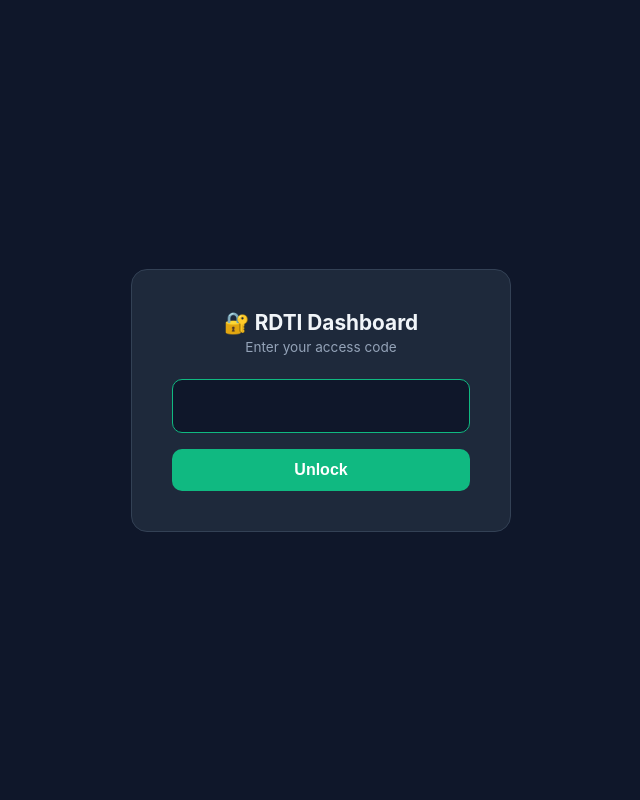
After one commit to BARRYPMARSHALL/rdti-calculator, a Flask app: page /dashboard/login in a window 1280 px wide. The commit adds this page. Shown: the whole page, without its empty margins (319-959 px from the left). Run offline with Flask 3, Linux system fonts and the light colour scheme.

Commit message:
Add dashboard auth — code 0794, login/logout, session-protected routes

```diff
--- a/app.py
+++ b/app.py
@@ -10,7 +10,8 @@ import os
 from datetime import datetime
 
 import stripe
-from flask import Flask, jsonify, request, send_file, render_template
+from flask import Flask, jsonify, request, send_file, render_template, session, redirect, url_for
+from functools import wraps
 from reportlab.lib.pagesizes import A4
 from reportlab.pdfgen import canvas
 
@@ -20,10 +21,12 @@ from analytics import log_event, get_stats
 # ── Config ────────────────────────────────────────────────────────────
 
 app = Flask(__name__, template_folder="templates")
+app.secret_key = os.environ.get("FLASK_SECRET_KEY", "rdti-calc-secret-2026")
 
 STRIPE_SECRET_KEY = os.environ.get("STRIPE_SECRET_KEY", "")
 STRIPE_PRICE_ID = os.environ.get("STRIPE_PRICE_ID", "price_rdti_report")
 DOMAIN = os.environ.get("DOMAIN", "http://localhost:5000")
+DASHBOARD_CODE = os.environ.get("DASHBOARD_CODE", "0794")
 
 if STRIPE_SECRET_KEY:
     stripe.api_key = STRIPE_SECRET_KEY
@@ -383,13 +386,42 @@ def _encode_params(data: dict) -> str:
 # ── Dashboard ─────────────────────────────────────────────────────────
 
 
+def login_required(f):
+    @wraps(f)
+    def decorated(*args, **kwargs):
+        if not session.get("dashboard_authed"):
+            return redirect(url_for("dashboard_login"))
+        return f(*args, **kwargs)
+    return decorated
+
+
+@app.route("/dashboard/login", methods=["GET", "POST"])
+def dashboard_login():
+    """Simple login page for dashboard access."""
+    if request.method == "POST":
+        code = request.form.get("code", "")
+        if code == DASHBOARD_CODE:
+            session["dashboard_authed"] = True
+            return redirect(url_for("dashboard"))
+        return render_template("login.html", error="Invalid code")
+    return render_template("login.html", error=None)
+
+
+@app.route("/dashboard/logout")
+def dashboard_logout():
+    session.pop("dashboard_authed", None)
+    return redirect(url_for("dashboard_login"))
+
+
 @app.route("/dashboard")
+@login_required
 def dashboard():
     """Serve the analytics dashboard."""
     return render_template("dashboard.html")
 
 
 @app.route("/api/dashboard-stats")
+@login_required
 def api_dashboard_stats():
     """Return JSON dashboard stats."""
     days = request.args.get("days", 30, type=int)
--- a/templates/dashboard.html
+++ b/templates/dashboard.html
@@ -32,6 +32,8 @@
     gap: 12px;
   }
   .header h1 { font-size: 1.5rem; font-weight: 700; }
+  .header a { color: var(--muted); text-decoration: none; font-size: 0.8rem; }
+  .header a:hover { color: var(--text); }
   .header .period {
     display: flex;
     gap: 8px;
@@ -106,6 +108,7 @@
 
 <div class="header">
   <h1>📊 RDTI Dashboard</h1>
+  <a href="/dashboard/logout">Logout →</a>
   <div class="period">
     <button onclick="loadStats(7)" id="p7">7 days</button>
     <button onclick="loadStats(30)" class="active" id="p30">30 days</button>
--- /dev/null
+++ b/templates/login.html
@@ -0,0 +1,73 @@
+<!DOCTYPE html>
+<html lang="en">
+<head>
+<meta charset="UTF-8">
+<meta name="viewport" content="width=device-width, initial-scale=1.0">
+<title>Dashboard Login</title>
+<style>
+  *, *::before, *::after { box-sizing: border-box; margin: 0; padding: 0; }
+  body {
+    font-family: -apple-system, BlinkMacSystemFont, "Segoe UI", Roboto, sans-serif;
+    background: #0f172a;
+    color: #f1f5f9;
+    min-height: 100vh;
+    display: flex;
+    align-items: center;
+    justify-content: center;
+  }
+  .login-card {
+    background: #1e293b;
+    border: 1px solid #334155;
+    border-radius: 16px;
+    padding: 40px;
+    width: 100%;
+    max-width: 380px;
+    text-align: center;
+  }
+  .login-card h1 { font-size: 1.3rem; margin-bottom: 4px; }
+  .login-card p { color: #94a3b8; font-size: 0.85rem; margin-bottom: 24px; }
+  .login-card input {
+    width: 100%;
+    padding: 12px 16px;
+    background: #0f172a;
+    border: 1px solid #334155;
+    border-radius: 10px;
+    color: #f1f5f9;
+    font-size: 1.5rem;
+    text-align: center;
+    letter-spacing: 8px;
+    outline: none;
+    transition: border-color 0.2s;
+  }
+  .login-card input:focus { border-color: #10b981; }
+  .login-card button {
+    width: 100%;
+    padding: 12px;
+    background: #10b981;
+    color: white;
+    border: none;
+    border-radius: 10px;
+    font-size: 1rem;
+    font-weight: 600;
+    margin-top: 16px;
+    cursor: pointer;
+    transition: background 0.2s;
+  }
+  .login-card button:hover { background: #059669; }
+  .error { color: #ef4444; font-size: 0.85rem; margin-top: 12px; }
+</style>
+</head>
+<body>
+  <div class="login-card">
+    <h1>🔐 RDTI Dashboard</h1>
+    <p>Enter your access code</p>
+    <form method="POST">
+      <input type="password" name="code" maxlength="4" inputmode="numeric" autofocus>
+      <button type="submit">Unlock</button>
+    </form>
+    {% if error %}
+      <div class="error">{{ error }}</div>
+    {% endif %}
+  </div>
+</body>
+</html>
```
